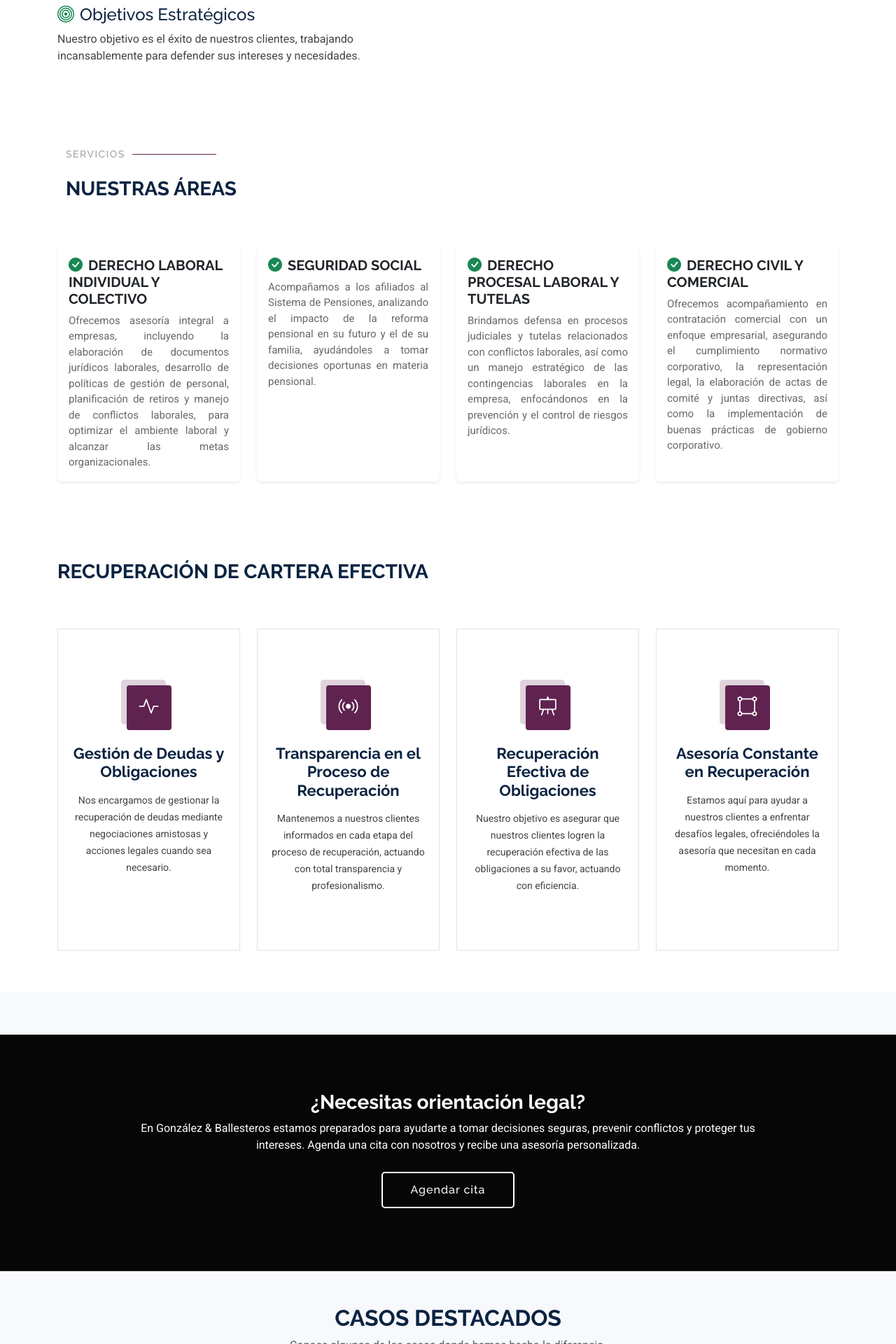
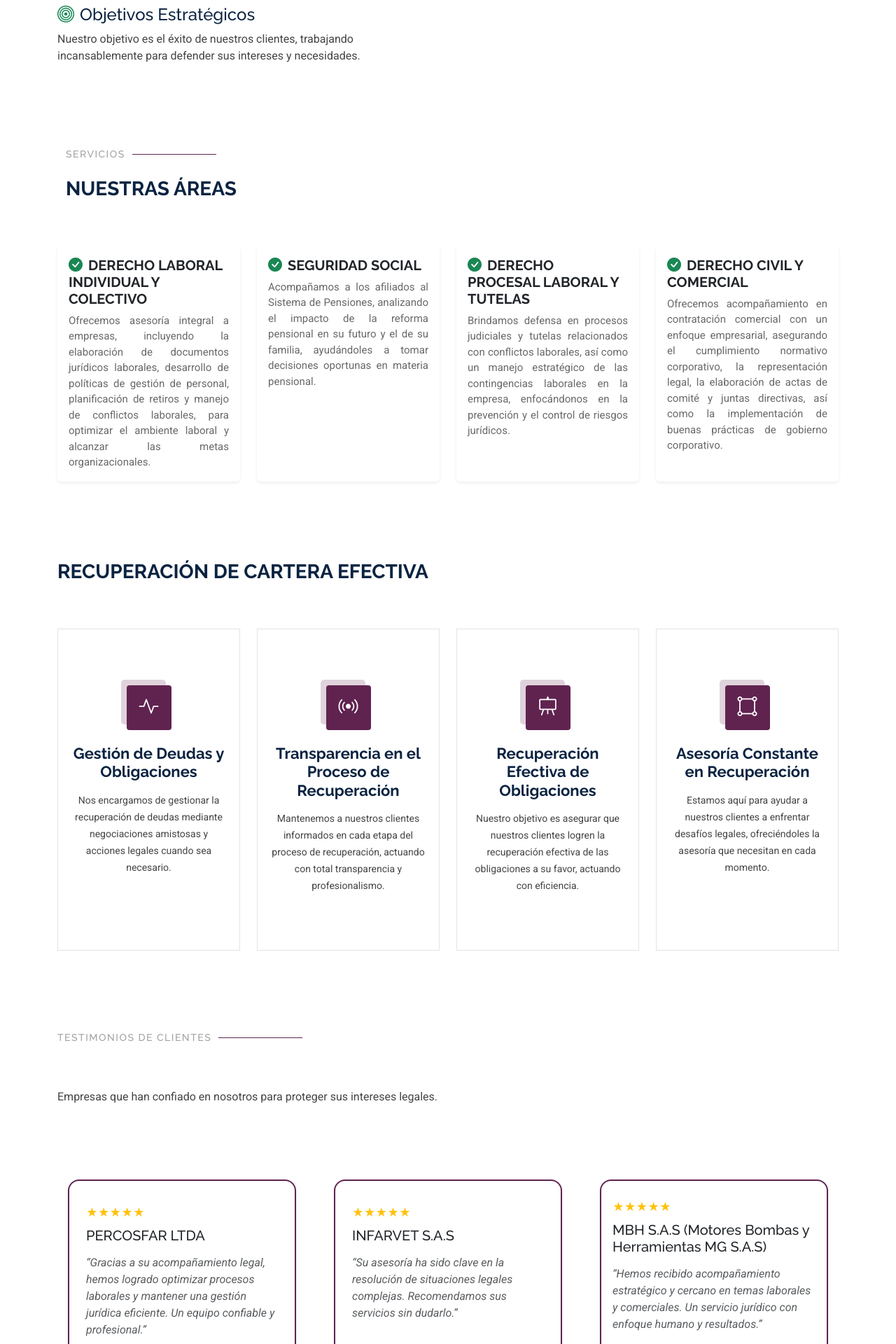
Before and after one commit to Jbonett20/paginaweb, a PHP site: page / in a window 1280 px wide. Shown: the part 960-2880 px from the top of the page at 70% size. Run offline with PHP 8.4, Linux system fonts and the light colour scheme; some libraries are stand-ins or nearby versions.

Commit message:
arreglos generales version 1

```diff
--- a/assets/css/main.css
+++ b/assets/css/main.css
@@ -73,6 +73,14 @@
   h6 {
     color: var(--heading-color);
     font-family: var(--heading-font);
+  }
+  .img_logo {
+    border-radius: 2px;
+    width: 100%;
+  }
+
+  #zoom-preview {
+    pointer-events: none; /* para que no interfiera con el mouse */
   }
 
   /* PHP Email Form Messages
--- a/modulos/header.php
+++ b/modulos/header.php
@@ -4,8 +4,7 @@
       <a href="index.php" class="logo d-flex align-items-center me-auto">
         <!-- Uncomment the line below if you also wish to use an image logo -->
         <!-- <img src="assets/img/logo.png" alt=""> -->
-        <img src="assets/img/Logo1.png" class="img-fluid" style="border-radius: 2px; width:100%;" alt="">
-        Version prueba
+        <img src="assets/img/Logo1.png" class="img-fluid img_logo" style="border-radius: 2px; width:100%;" alt="">
       </a>
 
       <?php include_once("./modulos/nav.php") ?>
@@ -14,3 +13,6 @@
 
     </div>
   </header>
+  <div id="zoom-preview" style="position: absolute; display: none; z-index: 9999;">
+  <img src="assets/img/Logo1.png" style="max-width: 300px; border: 2px solid #333; border-radius: 4px;">
+</div>
--- a/modulos/nav.php
+++ b/modulos/nav.php
@@ -3,6 +3,7 @@
           <li><a href="#hero" class="active">Inicio</a></li>
           <li><a href="#about">Acerca de</a></li>
           <li><a href="#services">Servicios</a></li>
+          <li><a href="#testimonials">Testimonios</a></li>
           <li><a href="#portafolio">Portafolio</a></li>
           <li><a href="#team">Equipo</a></li>
           <!--<li class="dropdown"><a href="#"><span>Menú desplegable</span> <i class="bi bi-chevron-down toggle-dropdown"></i></a>
--- a/modulos/testimonials.php
+++ b/modulos/testimonials.php
@@ -1,135 +1,48 @@
-<section id="testimonials" class="testimonials section light-background">
+<section class="testimonials section bg-white" id="testimonials">
+  <div class="container section-title text-aligh" data-aos="fade-up">
+ <h2>Testimonios de Clientes</h2>
+  </div>
+<!-- Section Title -->
+<div class="container section-title" data-aos="fade-up">
 
-<!-- Section Title
-<div class="container section-title" data-aos="fade-up">
-  <h2>Testimonials</h2>
-  <div><span>Check Our</span> <span class="description-title">Testimonials</span></div>
-</div>
+<p class="mt-2">Empresas que han confiado en nosotros para proteger sus intereses legales.</p>
+      </div><!-- End Section Title -->
+  <div class="container">
+    <div class="row gy-4 justify-content-center">
 
-<div class="container" data-aos="fade-up" data-aos-delay="100">
-
-  <div class="swiper init-swiper">
-    <script type="application/json" class="swiper-config">
-      {
-        "loop": true,
-        "speed": 600,
-        "autoplay": {
-          "delay": 5000
-        },
-        "slidesPerView": "auto",
-        "pagination": {
-          "el": ".swiper-pagination",
-          "type": "bullets",
-          "clickable": true
-        },
-        "breakpoints": {
-          "320": {
-            "slidesPerView": 1,
-            "spaceBetween": 40
-          },
-          "1200": {
-            "slidesPerView": 2,
-            "spaceBetween": 20
-          }
-        }
-      }
-    </script>
-    <div class="swiper-wrapper">
-
-      <div class="swiper-slide">
-        <div class="testimonial-wrap">
-          <div class="testimonial-item">
-            <img src="assets/img/testimonials/testimonials-1.jpg" class="testimonial-img" alt="">
-            <h3>Saul Goodman</h3>
-            <h4>Ceo &amp; Founder</h4>
-            <div class="stars">
-              <i class="bi bi-star-fill"></i><i class="bi bi-star-fill"></i><i class="bi bi-star-fill"></i><i class="bi bi-star-fill"></i><i class="bi bi-star-fill"></i>
-            </div>
-            <p>
-              <i class="bi bi-quote quote-icon-left"></i>
-              <span>Proin iaculis purus consequat sem cure digni ssim donec porttitora entum suscipit rhoncus. Accusantium quam, ultricies eget id, aliquam eget nibh et. Maecen aliquam, risus at semper.</span>
-              <i class="bi bi-quote quote-icon-right"></i>
-            </p>
+      <!-- Testimonio 1 -->
+      <div class="col-lg-4 col-md-6" data-aos="fade-up" data-aos-delay="100">
+        <div class="testimonial-item p-4 shadow-sm rounded-4" style="border: 2px solid #602350;">
+          <div class="stars mb-2 text-warning">
+            ★★★★★
           </div>
+          <h5 class="text-dark">PERCOSFAR LTDA</h5>
+          <p class="text-muted fst-italic">“Gracias a su acompañamiento legal, hemos logrado optimizar procesos laborales y mantener una gestión jurídica eficiente. Un equipo confiable y profesional.”</p>
         </div>
       </div>
 
-      <div class="swiper-slide">
-        <div class="testimonial-wrap">
-          <div class="testimonial-item">
-            <img src="assets/img/testimonials/testimonials-2.jpg" class="testimonial-img" alt="">
-            <h3>Sara Wilsson</h3>
-            <h4>Designer</h4>
-            <div class="stars">
-              <i class="bi bi-star-fill"></i><i class="bi bi-star-fill"></i><i class="bi bi-star-fill"></i><i class="bi bi-star-fill"></i><i class="bi bi-star-fill"></i>
-            </div>
-            <p>
-              <i class="bi bi-quote quote-icon-left"></i>
-              <span>Export tempor illum tamen malis malis eram quae irure esse labore quem cillum quid cillum eram malis quorum velit fore eram velit sunt aliqua noster fugiat irure amet legam anim culpa.</span>
-              <i class="bi bi-quote quote-icon-right"></i>
-            </p>
+      <!-- Testimonio 2 -->
+      <div class="col-lg-4 col-md-6" data-aos="fade-up" data-aos-delay="200">
+        <div class="testimonial-item p-4 shadow-sm rounded-4" style="border: 2px solid #602350;">
+          <div class="stars mb-2 text-warning">
+            ★★★★★
           </div>
+          <h5 class="text-dark">INFARVET S.A.S</h5>
+          <p class="text-muted fst-italic">“Su asesoría ha sido clave en la resolución de situaciones legales complejas. Recomendamos sus servicios sin dudarlo.”</p>
         </div>
       </div>
 
-      <div class="swiper-slide">
-        <div class="testimonial-wrap">
-          <div class="testimonial-item">
-            <img src="assets/img/testimonials/testimonials-3.jpg" class="testimonial-img" alt="">
-            <h3>Jena Karlis</h3>
-            <h4>Store Owner</h4>
-            <div class="stars">
-              <i class="bi bi-star-fill"></i><i class="bi bi-star-fill"></i><i class="bi bi-star-fill"></i><i class="bi bi-star-fill"></i><i class="bi bi-star-fill"></i>
-            </div>
-            <p>
-              <i class="bi bi-quote quote-icon-left"></i>
-              <span>Enim nisi quem export duis labore cillum quae magna enim sint quorum nulla quem veniam duis minim tempor labore quem eram duis noster aute amet eram fore quis sint minim.</span>
-              <i class="bi bi-quote quote-icon-right"></i>
-            </p>
+      <!-- Testimonio 3 -->
+      <div class="col-lg-4 col-md-6" data-aos="fade-up" data-aos-delay="300">
+        <div class="testimonial-item p-3 shadow-sm rounded-4" style="border: 2px solid #602350;">
+          <div class="stars mb-2 text-warning">
+            ★★★★★
           </div>
-        </div>
-      </div>
-
-      <div class="swiper-slide">
-        <div class="testimonial-wrap">
-          <div class="testimonial-item">
-            <img src="assets/img/testimonials/testimonials-4.jpg" class="testimonial-img" alt="">
-            <h3>Matt Brandon</h3>
-            <h4>Freelancer</h4>
-            <div class="stars">
-              <i class="bi bi-star-fill"></i><i class="bi bi-star-fill"></i><i class="bi bi-star-fill"></i><i class="bi bi-star-fill"></i><i class="bi bi-star-fill"></i>
-            </div>
-            <p>
-              <i class="bi bi-quote quote-icon-left"></i>
-              <span>Fugiat enim eram quae cillum dolore dolor amet nulla culpa multos export minim fugiat minim velit minim dolor enim duis veniam ipsum anim magna sunt elit fore quem dolore labore illum veniam.</span>
-              <i class="bi bi-quote quote-icon-right"></i>
-            </p>
-          </div>
-        </div>
-      </div>
-
-      <div class="swiper-slide">
-        <div class="testimonial-wrap">
-          <div class="testimonial-item">
-            <img src="assets/img/testimonials/testimonials-5.jpg" class="testimonial-img" alt="">
-            <h3>John Larson</h3>
-            <h4>Entrepreneur</h4>
-            <div class="stars">
-              <i class="bi bi-star-fill"></i><i class="bi bi-star-fill"></i><i class="bi bi-star-fill"></i><i class="bi bi-star-fill"></i><i class="bi bi-star-fill"></i>
-            </div>
-            <p>
-              <i class="bi bi-quote quote-icon-left"></i>
-              <span>Quis quorum aliqua sint quem legam fore sunt eram irure aliqua veniam tempor noster veniam enim culpa labore duis sunt culpa nulla illum cillum fugiat legam esse veniam culpa fore nisi cillum quid.</span>
-              <i class="bi bi-quote quote-icon-right"></i>
-            </p>
-          </div>
+          <h5 class="text-dark">MBH S.A.S (Motores Bombas y Herramientas MG S.A.S)</h5>
+          <p class="text-muted fst-italic">“Hemos recibido acompañamiento estratégico y cercano en temas laborales y comerciales. Un servicio jurídico con enfoque humano y resultados.”</p>
         </div>
       </div>
 
     </div>
-    <div class="swiper-pagination"></div>
   </div>
-
-</div>
-
-</section>-->
+</section>
--- a/script/script.php
+++ b/script/script.php
@@ -12,3 +12,20 @@
 
   <!-- Main JS File -->
   <script src="assets/js/main.js"></script>
+  <script>
+  const img = document.querySelector('.img_logo');
+  const zoomPreview = document.getElementById('zoom-preview');
+
+  img.addEventListener('mouseover', (e) => {
+    zoomPreview.style.display = 'block';
+  });
+
+  img.addEventListener('mousemove', (e) => {
+    zoomPreview.style.top = (e.pageY + 20) + 'px';
+    zoomPreview.style.left = (e.pageX + 20) + 'px';
+  });
+
+  img.addEventListener('mouseout', () => {
+    zoomPreview.style.display = 'none';
+  });
+</script>
```
Also changed, not shown: config/datos.php (+7 -7 lines).
